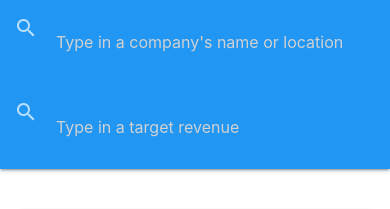
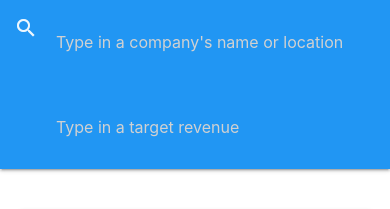
Before and after one commit to Zkang0729/insiten-code, a React (Create React App) app in the folder client/: page / in a window 390 px wide. Shown: the top 209 px of the page. Built offline with nearby package versions, Linux system fonts and the light colour scheme; no server answers.

Commit message:
Searchbargit add .!

```diff
--- a/client/src/components/layout/TargetBar.css
+++ b/client/src/components/layout/TargetBar.css
@@ -22,6 +22,7 @@ form {
   }
 
   .input-field.searchBar {
+    position: initial;
     width: 100%;
     background: #2196f3;
     height: 10vh;
```
